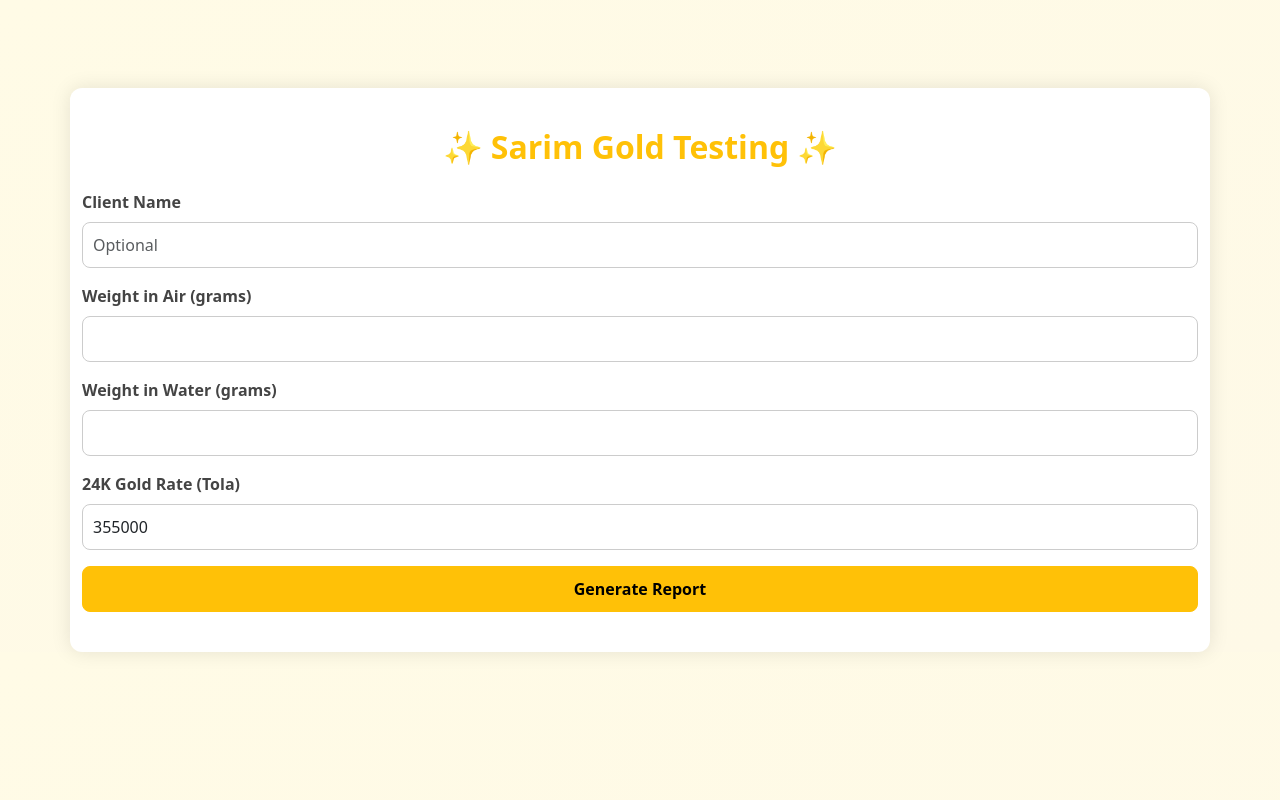
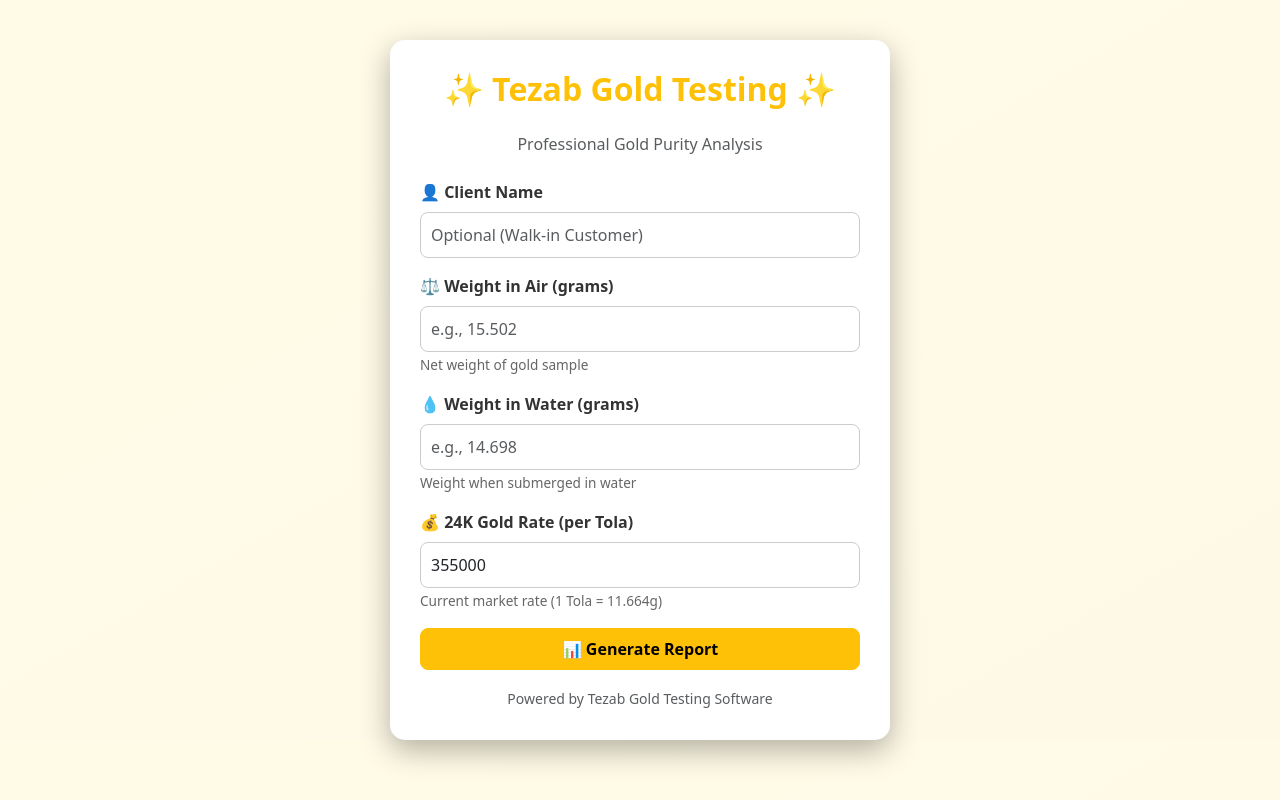
Before and after one commit to mjhanzaibmemon/Gold-TEsting-App, a FastAPI app: page / in a window 1280 px wide. Run offline with FastAPI, Linux system fonts and the light colour scheme.

Commit message:
Enhance form layout and labels in form.html
Updated form styling and labels for clarity.

```diff
--- a/templates/form.html
+++ b/templates/form.html
@@ -4,29 +4,68 @@
     <title>Tezab Gold Testing</title>
     <link rel="stylesheet" href="/static/style.css">
     <link href="https://cdn.jsdelivr.net/npm/bootstrap@5.3.0/dist/css/bootstrap.min.css" rel="stylesheet">
+    <style>
+        body {
+            display: flex;
+            align-items: center;
+            justify-content: center;
+        }
+        .form-container {
+            background: white;
+            border-radius: 15px;
+            box-shadow: 0 10px 30px rgba(0,0,0,0.3);
+            padding: 30px;
+            max-width: 500px;
+            width: 100%;
+        }
+        .form-label {
+            font-weight: 600;
+            color: #333;
+        }
+        .info-badge {
+            font-size: 0.85rem;
+            color: #666;
+            margin-top: 5px;
+        }
+    </style>
 </head>
-<body class="bg-light">
-<div class="container mt-5">
-    <h2 class="text-center text-warning fw-bold">✨ Sarim Gold Testing ✨</h2>
-    <form method="post" action="/submit" class="mt-4">
+<body>
+<div class="form-container">
+    <h2 class="text-center text-warning fw-bold mb-4">✨ Tezab Gold Testing ✨</h2>
+    <p class="text-center text-muted mb-4">Professional Gold Purity Analysis</p>
+
+    <form method="post" action="/submit">
         <div class="mb-3">
-            <label class="form-label">Client Name</label>
-            <input name="client_name" class="form-control" placeholder="Optional">
+            <label class="form-label">👤 Client Name</label>
+            <input name="client_name" class="form-control" placeholder="Optional (Walk-in Customer)">
         </div>
+
         <div class="mb-3">
-            <label class="form-label">Weight in Air (grams)</label>
-            <input name="weight_air" type="number" step="0.001" class="form-control" required>
+            <label class="form-label">⚖️ Weight in Air (grams)</label>
+            <input name="weight_air" type="number" step="0.001" class="form-control" required placeholder="e.g., 15.502">
+            <small class="info-badge">Net weight of gold sample</small>
         </div>
+
         <div class="mb-3">
-            <label class="form-label">Weight in Water (grams)</label>
-            <input name="weight_water" type="number" step="0.001" class="form-control" required>
+            <label class="form-label">💧 Weight in Water (grams)</label>
+            <input name="weight_water" type="number" step="0.001" class="form-control" required placeholder="e.g., 14.698">
+            <small class="info-badge">Weight when submerged in water</small>
         </div>
+
         <div class="mb-3">
-            <label class="form-label">24K Gold Rate (Tola)</label>
+            <label class="form-label">💰 24K Gold Rate (per Tola)</label>
             <input name="gold_rate_tola" type="number" step="1" class="form-control" value="355000">
+            <small class="info-badge">Current market rate (1 Tola = 11.664g)</small>
         </div>
-        <button class="btn btn-warning w-100">Generate Report</button>
+
+        <button type="submit" class="btn btn-warning w-100 fw-bold py-2">
+            📊 Generate Report
+        </button>
     </form>
+
+    <div class="text-center mt-3">
+        <small class="text-muted">Powered by Tezab Gold Testing Software</small>
+    </div>
 </div>
 </body>
 </html>
```
